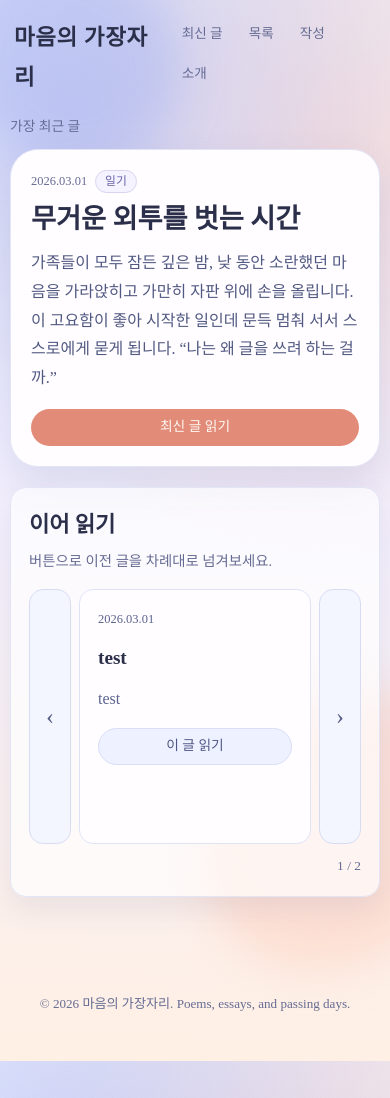
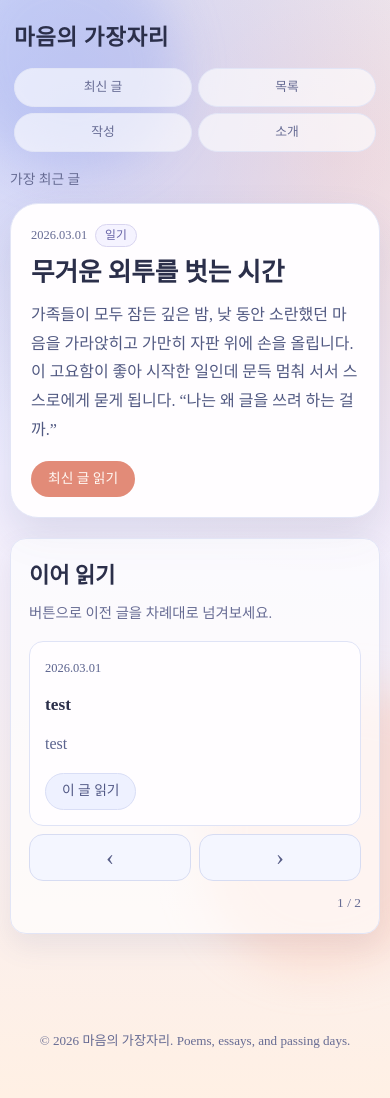
Before and after one commit to day-fly/my-diary, a Jekyll site: the page built from index.html, in a window 390 px wide. Built offline with Jekyll 4.4.1, drawn with Linux system fonts in a browser that asks for light colours.

Commit message:
fix: improve mobile layout across home and writer

```diff
--- a/assets/css/style.css
+++ b/assets/css/style.css
@@ -760,18 +760,23 @@ body {
 @media (max-width: 700px) {
   .site-header {
     padding: 18px 14px 10px;
+    flex-direction: column;
     gap: 10px;
-    align-items: flex-start;
+    align-items: stretch;
   }
 
   .site-nav {
-    gap: 8px;
-    flex-wrap: wrap;
+    display: grid;
+    grid-template-columns: repeat(4, minmax(0, 1fr));
+    gap: 6px;
   }
 
   .site-nav a {
-    font-size: 0.85rem;
-    padding: 3px 8px;
+    font-size: 0.8rem;
+    padding: 7px 4px;
+    text-align: center;
+    border-color: var(--line);
+    background: rgba(255, 255, 255, 0.62);
   }
 
   .page-wrap {
@@ -792,9 +797,12 @@ body {
     align-items: stretch;
   }
 
-  .btn-light,
-  .btn-strong,
-  .btn-danger {
+  .writer-main-actions .btn-light,
+  .writer-main-actions .btn-strong,
+  .writer-main-actions .btn-danger,
+  .writer-inline .btn-light,
+  .writer-inline .btn-strong,
+  .writer-inline .btn-danger {
     width: 100%;
     text-align: center;
   }
@@ -808,11 +816,57 @@ body {
   }
 
   .home-flow-viewer {
-    grid-template-columns: 42px 1fr 42px;
+    grid-template-columns: 1fr 1fr;
+    grid-template-areas:
+      "track track"
+      "prev next";
     gap: 8px;
   }
 
   .home-flow-track {
-    min-height: 255px;
+    grid-area: track;
+    min-height: 0;
+  }
+
+  .home-flow-nav {
+    min-height: 42px;
+  }
+
+  .home-flow-nav[data-flow-prev] {
+    grid-area: prev;
+  }
+
+  .home-flow-nav[data-flow-next] {
+    grid-area: next;
+  }
+
+  .flow-post {
+    padding: 15px;
+  }
+
+  .flow-post h3 {
+    font-size: 1.08rem;
+  }
+
+  .writer-panel {
+    padding: 16px;
+  }
+
+  .writer-fields textarea {
+    min-height: 280px;
   }
 }
+
+@media (max-width: 480px) {
+  .site-nav {
+    grid-template-columns: repeat(2, minmax(0, 1fr));
+  }
+
+  .home-latest-title {
+    font-size: 1.6rem;
+  }
+
+  .post {
+    padding: 20px 16px;
+  }
+}
```
